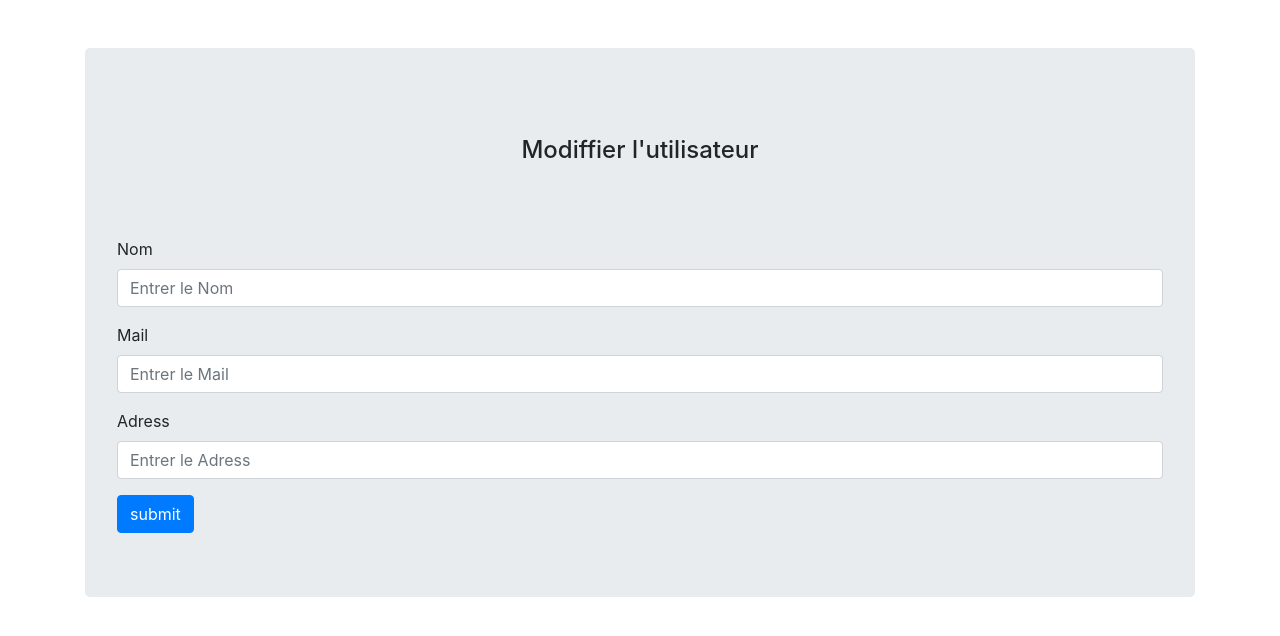
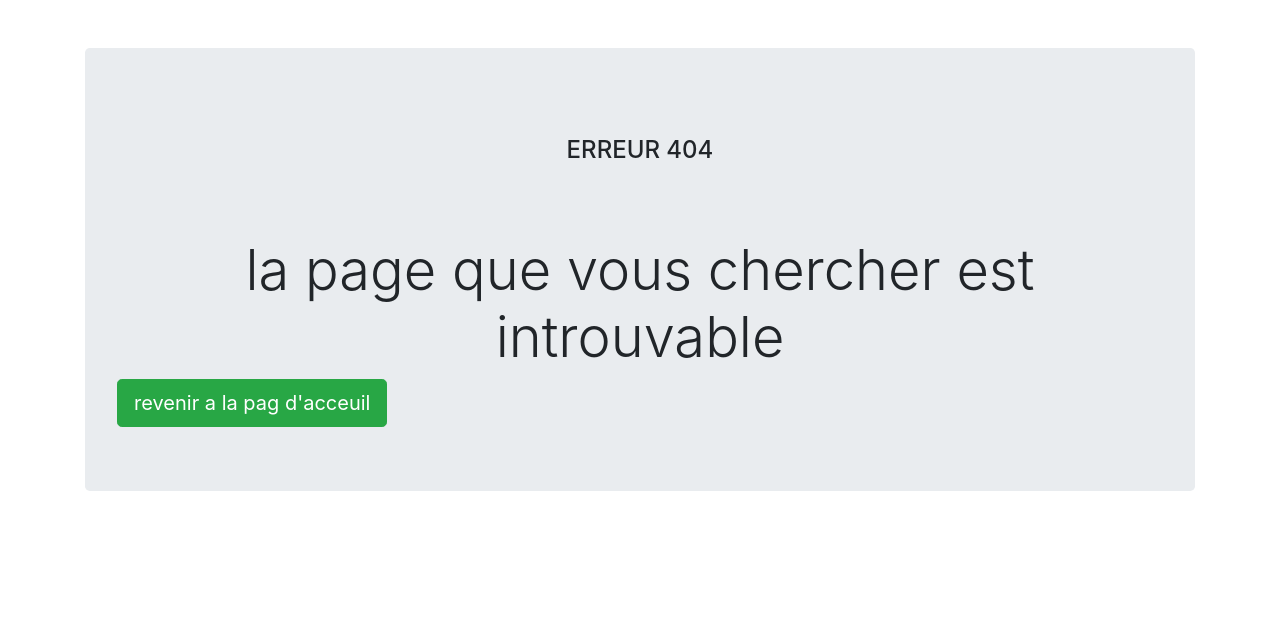
Before and after one commit to ucef8233/CRUD_php, a PHP site: page /index.php?p=test in a window 1280 px wide. Shown: the part 56-692 px from the top of the page. Run offline with PHP 8.4, Linux system fonts and the light colour scheme; the visitor is signed in with stand-in values (Sample User, id 1); data comes from the database, SQL or seed files in the repository; some libraries are stand-ins or nearby versions.

Commit message:
page 404 add reglage Error edit id

```diff
--- a/classes/Database/Connexion.php
+++ b/classes/Database/Connexion.php
@@ -2,7 +2,7 @@
 
 namespace projet\Database;
 
-session_start();
+// session_start();
 
 use \PDO;
 
--- a/classes/Database/Connexion_exec.php
+++ b/classes/Database/Connexion_exec.php
@@ -2,7 +2,7 @@
 
 namespace projet\Database;
 
-session_start();
+// session_start();
 class Connexion_exec
 {
   public static function Cnx($table_name)
--- a/classes/Database/Functions.php
+++ b/classes/Database/Functions.php
@@ -43,7 +43,7 @@ class Functions
       $userId = $_GET['p'];
       $utulisateurs = new Utulisateur;
       $result =  $utulisateurs->selectOne($userId);
-
+      $_SESSION['id'] = $userId;
     endif;
     if (isset($_POST['submit'])) :
       $nom = addslashes($_POST['nom']);
--- a/public/index.php
+++ b/public/index.php
@@ -1,5 +1,5 @@
 <?php
-
+session_start();
 // require '../classes/Autoloader.php';
 use \projet\Database\Functions;
 use \projet\Database\Connexion_exec;
@@ -25,9 +25,11 @@ elseif ($p === 'home') :
   require '../views/admin/home.php';
 elseif ($p === 'logout') :
   require '../views/admin/logout.php';
-else :
+elseif (is_numeric($p)) :
   Functions::edit();
   require '../views/admin/edit.php';
+else :
+  require '../views/admin/404.php';
 endif;
 $contente = ob_get_clean();
 require '../views/template/default.php';
--- /dev/null
+++ b/test.php
@@ -0,0 +1,3 @@
+<?php
+$a = 0 ;
+if
--- /dev/null
+++ b/views/admin/404.php
@@ -0,0 +1,4 @@
+<?php
+$title = 'ERREUR 404'; ?>
+<h1 class="text-center display-4">la page que vous chercher est introuvable </h1>
+<a class="btn btn-success btn-lg" href="index.php?p=home">revenir a la pag d'acceuil</a>
--- a/views/admin/add.php
+++ b/views/admin/add.php
@@ -3,7 +3,7 @@
 
 use \projet\HTML\Form;
 
-session_start();
+// session_start();
 if ($_SESSION) :
   $title = 'ajouter un utilisateur';
   // $name = $_SESSION['utulisateurs']['nom'];
@@ -14,7 +14,7 @@ if ($_SESSION) :
       echo  Form::getForm($a, $b, $c);
     endforeach;
     ?>
-    <?= Form::getInput('submit', 'submit', 'submit') ?>
+    <?= Form::getInput('submit', 'submit', 'add') ?>
   </form>
 <?php
 else :
--- a/views/admin/edit.php
+++ b/views/admin/edit.php
@@ -3,11 +3,13 @@
 use \projet\HTML\Form;
 use \projet\Database\Functions;
 
-session_start();
+
+// session_start();
+
 if ($_SESSION) :
   $title = 'Modiffier l\'utilisateur';
-  // $name = $_SESSION['utulisateurs']['nom'];
   $result = Functions::edit();
+
 ?>
   <!-- Modiffier des employer  -->
   <form action="" method="post">
@@ -16,7 +18,7 @@ if ($_SESSION) :
     foreach (Form::editForm() as list($a, $b, $c, $d)) :
       echo  Form::getForm($a, $b, $c, $d);
     endforeach;
-    echo Form::getInput('submit', 'submit', 'submit');
+    echo Form::getInput('submit', 'submit', 'edit');
     ?>
   </form>
 <?php
--- a/views/admin/login.php
+++ b/views/admin/login.php
@@ -1,5 +1,5 @@
 <?php
-// session_start();
+
 
 /////   add session pour deconexion si precedent
 
--- a/views/template/404.php
+++ /dev/null
@@ -1 +0,0 @@
-<h1>404 ERREUR</h1>
--- a/views/template/default.php
+++ b/views/template/default.php
@@ -12,7 +12,7 @@
 <body>
 
   <nav class="navbar navbar-expand-md navbar-dark mb-5 bg-success">
-    <a class="navbar-brand" href="index.php">Projet</a>
+    <a class="navbar-brand" href="index.php?p=home">Projet</a>
     <button class="navbar-toggler" type="button" data-toggle="collapse" data-target="#navbarCollapse" aria-controls="navbarCollapse" aria-expanded="false" aria-label="Toggle navigation">
       <span class="navbar-toggler-icon"></span>
     </button>
```
Also changed, not shown: views/admin/home.php (+2 -5 lines).
